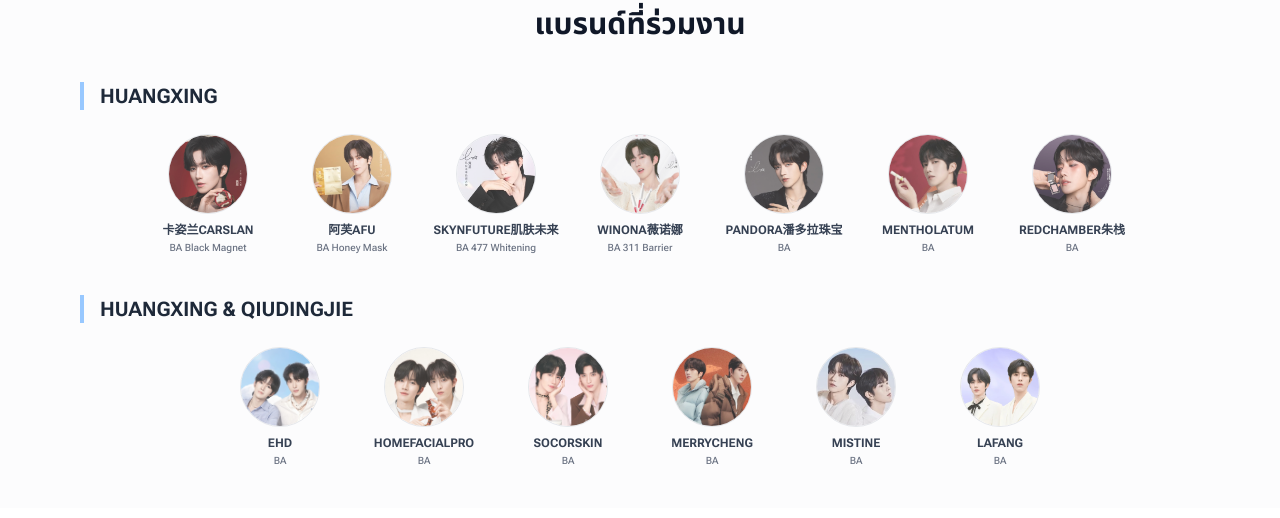
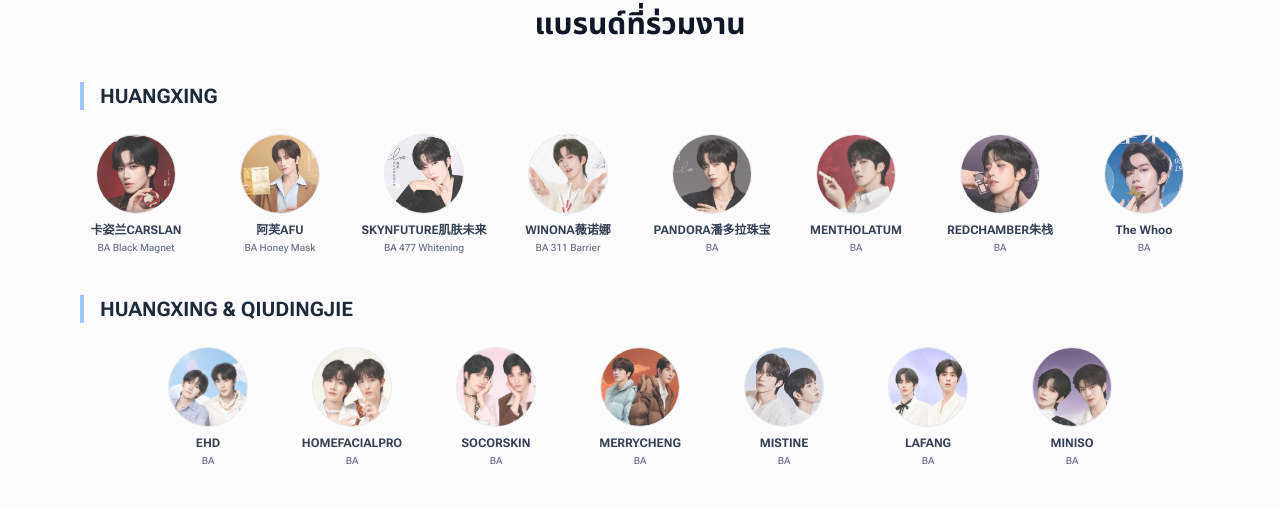
Before and after one commit to netdy/huangxing, a Next.js app: page / in a window 1280 px wide. Shown: the part 4706-5224 px from the top of the page. Built offline with nearby package versions, Linux system fonts and the light colour scheme.

Commit message:
update brand collab

```diff
--- a/app/components/Collaborations.tsx
+++ b/app/components/Collaborations.tsx
@@ -15,6 +15,7 @@ export default function Collaborations() {
     { name: 'PANDORA潘多拉珠宝', role: 'BA', image: '/brand/pandora.jpg' },
     { name: 'MENTHOLATUM', role: 'BA', image: '/brand/mentro.jpg' },
     { name: 'REDCHAMBER朱栈', role: 'BA', image: '/brand/rc.jpg' },
+    { name: 'The Whoo', role: 'BA', image: '/brand/thewhoo.png' },
   ];
 
   // 6 Brands with QIUDINGJIE (Edit names, roles, and images here)
@@ -25,6 +26,7 @@ export default function Collaborations() {
     { name: 'MERRYCHENG', role: 'BA', image: '/brand/merrycheng.jpg' },
     { name: 'MISTINE', role: 'BA', image: '/brand/mistine.jpg' },
     { name: 'LAFANG', role: 'BA', image: '/brand/lafang.jpg' },
+    { name: 'MINISO', role: 'BA', image: '/brand/miniso.png' },
   ];
 
   const renderBrands = (brands: typeof soloBrands, titleKey: string) => (
```
Also changed, not shown: public/brand/miniso.png (added), public/brand/thewhoo.png (added).
